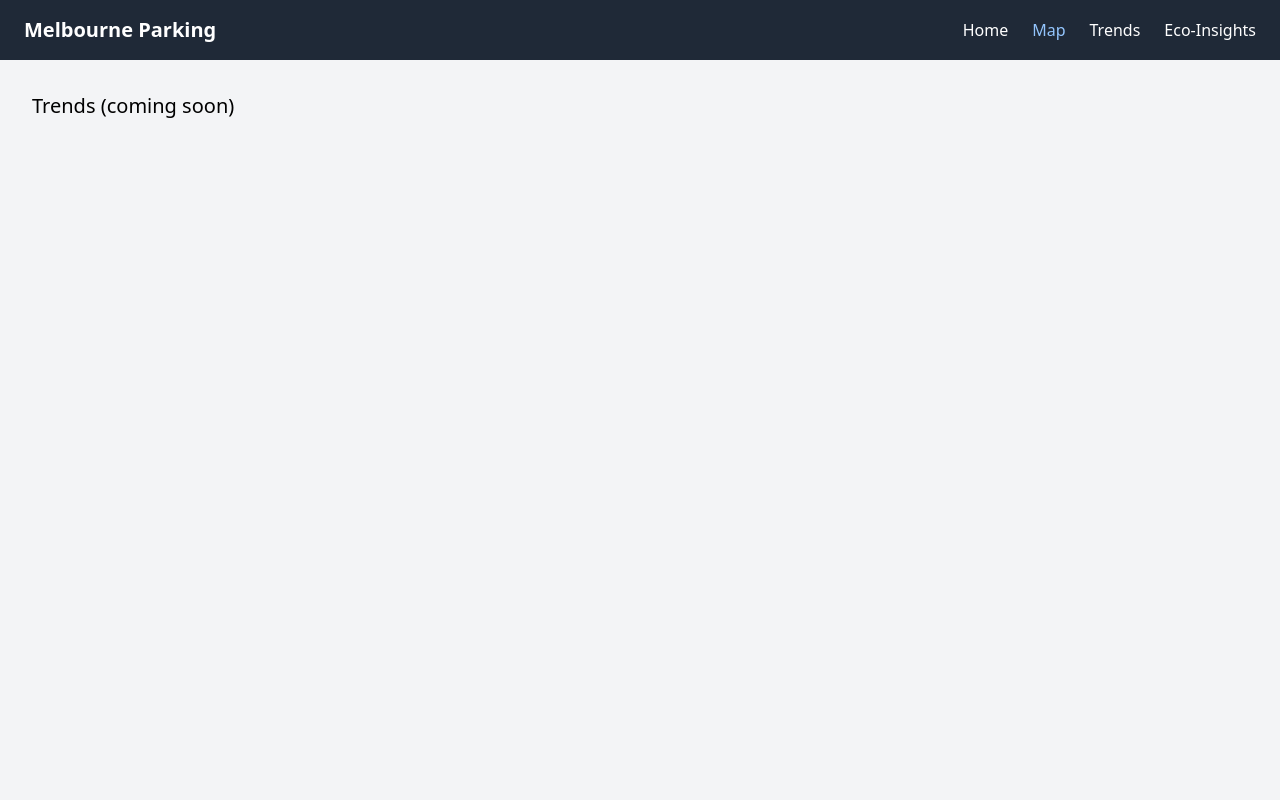
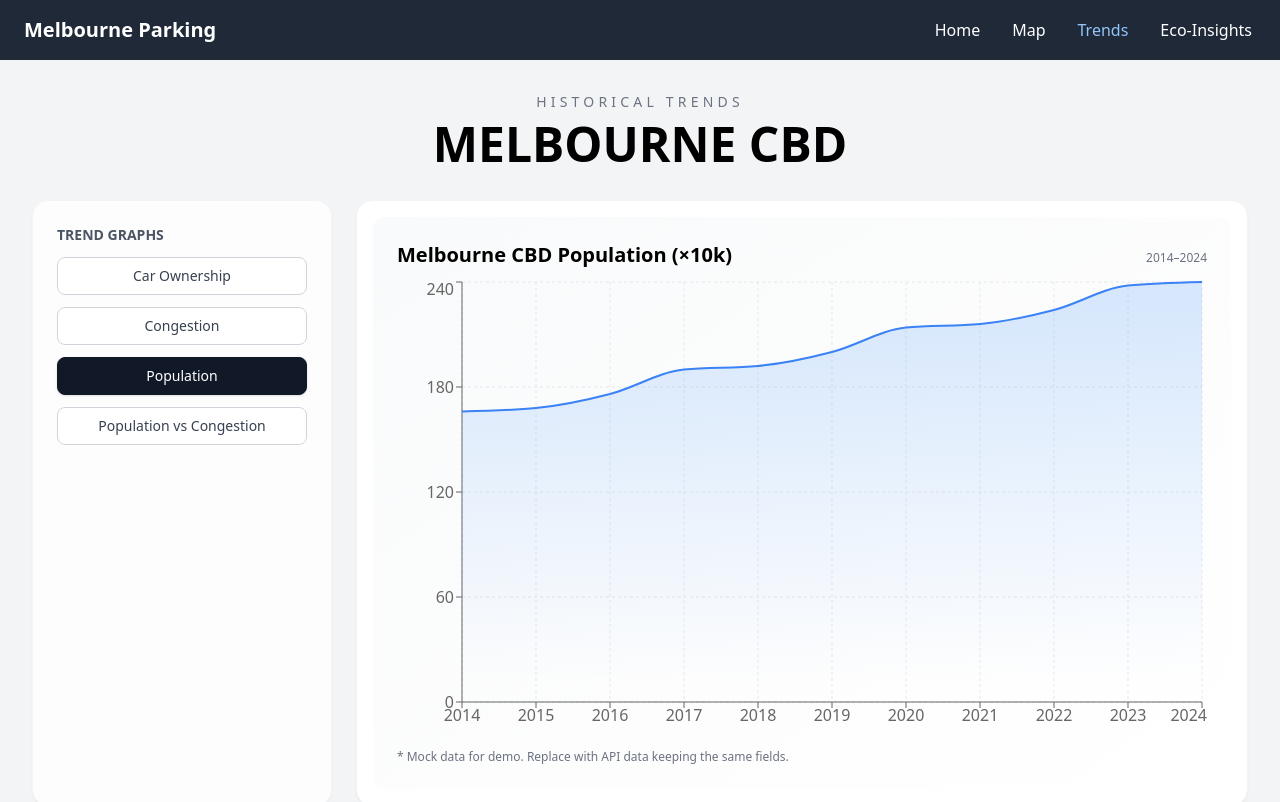
Before and after one commit to Morerer/FIT5120-TP31, a React (Vite) app in the folder frontend/: page /trends in a window 1280 px wide. Shown: the top 802 px of the page. Built offline with nearby package versions, Linux system fonts and the light colour scheme.

Commit message:
The Trends page has been implemented, along with the corresponding data display. Currently, it needs to be connected to the actual database.：

```diff
--- a/frontend/package.json
+++ b/frontend/package.json
@@ -18,7 +18,8 @@
     "@radix-ui/themes": "^3.2.1",
     "react": "^19.1.1",
     "react-dom": "^19.1.1",
-    "react-router-dom": "^7.8.0"
+    "react-router-dom": "^7.8.0",
+    "recharts": "^3.1.2"
   },
   "devDependencies": {
     "@eslint/js": "^9.32.0",
--- a/frontend/src/App.jsx
+++ b/frontend/src/App.jsx
@@ -3,8 +3,10 @@ import { Routes, Route } from 'react-router-dom';
 
 import Navbar from './components/navbar.jsx';
 import HomePage from './pages/HomePage.jsx';
+import MapPage from './pages/MapPage.jsx';
 import TrendsPage from './pages/TrendsPage.jsx';
 
+// 占位：后续有独立页面时再替换为 import
 const EcoInsightsPage = () => <div className="p-8 text-xl">Eco-Insights (coming soon)</div>;
 const NotFound = () => <div className="p-8 text-xl">404 Not Found</div>;
 
@@ -14,6 +16,7 @@ export default function App() {
       <Navbar />
       <Routes>
         <Route path="/" element={<HomePage />} />
+        <Route path="/map" element={<MapPage />} />
         <Route path="/trends" element={<TrendsPage />} />
         <Route path="/eco-insights" element={<EcoInsightsPage />} />
         <Route path="*" element={<NotFound />} />
--- a/frontend/src/components/navbar.jsx
+++ b/frontend/src/components/navbar.jsx
@@ -4,7 +4,7 @@ import { NavLink } from 'react-router-dom';
 
 export default function Navbar() {
   const linkClass = ({ isActive }) =>
-    `hover:text-blue-400 ${isActive ? 'text-blue-300' : ''}`;
+    `px-1 hover:text-blue-400 ${isActive ? 'text-blue-300' : ''}`;
 
   return (
     <NavigationMenu.Root className="relative flex justify-between items-center bg-gray-800 text-white px-6 py-4">
@@ -15,10 +15,10 @@ export default function Navbar() {
           <NavLink to="/" className={linkClass}>Home</NavLink>
         </NavigationMenu.Item>
         <NavigationMenu.Item>
-          <NavLink to="/trends" className={linkClass}>Map</NavLink>
+          <NavLink to="/map" className={linkClass}>Map</NavLink>
         </NavigationMenu.Item>
         <NavigationMenu.Item>
-          <NavLink to="/insights" className={linkClass}>Trends</NavLink>
+          <NavLink to="/trends" className={linkClass}>Trends</NavLink>
         </NavigationMenu.Item>
         <NavigationMenu.Item>
           <NavLink to="/eco-insights" className={linkClass}>Eco-Insights</NavLink>
--- /dev/null
+++ b/frontend/src/pages/MapPage.jsx
@@ -0,0 +1,8 @@
+export default function MapPage() {
+  return (
+    <div className="p-8">
+      <h1 className="text-2xl font-bold mb-4">Map</h1>
+      <p>Map page content (TBD)</p>
+    </div>
+  );
+}
--- a/frontend/src/pages/TrendsPage.jsx
+++ b/frontend/src/pages/TrendsPage.jsx
@@ -1,14 +1,119 @@
-// export default function InsightsPage() {
-//   return (
-//     <div style={{ padding: '20px' }}>
-//       <h1>Trends</h1>
-//       <p>This is the Trends page content.</p>
-//     </div>
-//   );
-// }
+import { useState, useMemo } from 'react';
+import {
+  LineChart, Line, AreaChart, Area,
+  XAxis, YAxis, CartesianGrid, Tooltip, Legend, ResponsiveContainer
+} from 'recharts';
 
+const TABS = [
+  { key: 'car', label: 'Car Ownership' },
+  { key: 'congestion', label: 'Congestion' },
+  { key: 'population', label: 'Population' },
+  { key: 'both', label: 'Population vs Congestion' },
+];
 
-// src/pages/TrendsPage.jsx
+const years = Array.from({ length: 11 }, (_, i) => 2014 + i);
+const data = years.map((y, i) => ({
+  year: String(y),
+  population: 160 + i * 8 + (i % 3 === 0 ? 6 : 0),
+  congestion: 20 + i * 2 + (i % 4 === 0 ? 3 : 0),
+  car: 45 + i * 1.2 + (i % 5 === 0 ? 2 : 0),
+}));
+
 export default function TrendsPage() {
-  return <div className="p-8 text-xl">Trends (coming soon)</div>;
+  const [active, setActive] = useState('population');
+
+  const title = useMemo(() => {
+    switch (active) {
+      case 'car': return 'Car Ownership (per 100 Households)';
+      case 'congestion': return 'Congestion Index';
+      case 'population': return 'Melbourne CBD Population (×10k)';
+      case 'both': return 'Population vs Congestion';
+      default: return '';
+    }
+  }, [active]);
+
+  return (
+    <div className="px-4 md:px-8 py-8 bg-gray-100 min-h-[calc(100vh-64px)]">
+      <h2 className="text-center text-sm tracking-[0.3em] text-gray-500">HISTORICAL TRENDS</h2>
+      <h1 className="text-center text-3xl md:text-5xl font-bold mt-2">MELBOURNE CBD</h1>
+
+      <div className="mt-8 grid grid-cols-1 md:grid-cols-[300px,1fr] gap-6">
+        <aside className="bg-white/80 backdrop-blur rounded-2xl shadow-sm p-4 md:p-6 border border-gray-100">
+          <h3 className="text-sm font-semibold text-gray-600 mb-3">TREND GRAPHS</h3>
+          <div className="flex md:block gap-3 md:gap-0">
+            {TABS.map(tab => (
+              <button
+                key={tab.key}
+                onClick={() => setActive(tab.key)}
+                className={`w-full md:mb-3 px-4 py-2 rounded-lg border text-sm transition
+                  ${active === tab.key ? 'bg-gray-900 text-white border-gray-900 shadow'
+                                       : 'bg-white hover:bg-gray-50 border-gray-300 text-gray-700'}`}
+              >
+                {tab.label}
+              </button>
+            ))}
+          </div>
+        </aside>
+
+        <section className="bg-white rounded-2xl shadow-sm border border-gray-100 p-2 md:p-4">
+          <div className="rounded-xl bg-gradient-to-br from-gray-50 to-white p-4 md:p-6">
+            <div className="flex items-baseline justify-between mb-2">
+              <h4 className="text-lg md:text-xl font-semibold">{title}</h4>
+              <span className="text-xs text-gray-500">2014–2024</span>
+            </div>
+
+            <div className="h-[380px] md:h-[460px]">
+              <ResponsiveContainer width="100%" height="100%">
+                {active === 'population' ? (
+                  <AreaChart data={data}>
+                    <defs>
+                      <linearGradient id="gPop" x1="0" y1="0" x2="0" y2="1">
+                        <stop offset="5%" stopColor="#60a5fa" stopOpacity={0.4}/>
+                        <stop offset="95%" stopColor="#60a5fa" stopOpacity={0}/>
+                      </linearGradient>
+                    </defs>
+                    <CartesianGrid strokeDasharray="3 3" stroke="#e5e7eb" />
+                    <XAxis dataKey="year" />
+                    <YAxis />
+                    <Tooltip />
+                    <Area type="monotone" dataKey="population" stroke="#3b82f6" fill="url(#gPop)" strokeWidth={2} />
+                  </AreaChart>
+                ) : active === 'congestion' ? (
+                  <LineChart data={data}>
+                    <CartesianGrid strokeDasharray="3 3" stroke="#e5e7eb" />
+                    <XAxis dataKey="year" />
+                    <YAxis />
+                    <Tooltip />
+                    <Line type="monotone" dataKey="congestion" stroke="#f59e0b" strokeWidth={2} dot={false}/>
+                  </LineChart>
+                ) : active === 'car' ? (
+                  <LineChart data={data}>
+                    <CartesianGrid strokeDasharray="3 3" stroke="#e5e7eb" />
+                    <XAxis dataKey="year" />
+                    <YAxis />
+                    <Tooltip />
+                    <Line type="monotone" dataKey="car" stroke="#10b981" strokeWidth={2} />
+                  </LineChart>
+                ) : (
+                  <LineChart data={data}>
+                    <CartesianGrid strokeDasharray="3 3" stroke="#e5e7eb" />
+                    <XAxis dataKey="year" />
+                    <YAxis />
+                    <Tooltip />
+                    <Legend />
+                    <Line type="monotone" dataKey="population" name="Population (×10k)" stroke="#3b82f6" strokeWidth={2} dot={false}/>
+                    <Line type="monotone" dataKey="congestion" name="Congestion" stroke="#ef4444" strokeWidth={2} dot={false}/>
+                  </LineChart>
+                )}
+              </ResponsiveContainer>
+            </div>
+
+            <p className="text-xs text-gray-500 mt-3">
+              * Mock data for demo. Replace with API data keeping the same fields.
+            </p>
+          </div>
+        </section>
+      </div>
+    </div>
+  );
 }
```
Also changed, not shown: 1 other file (tests, documents, lock files or other folders).
